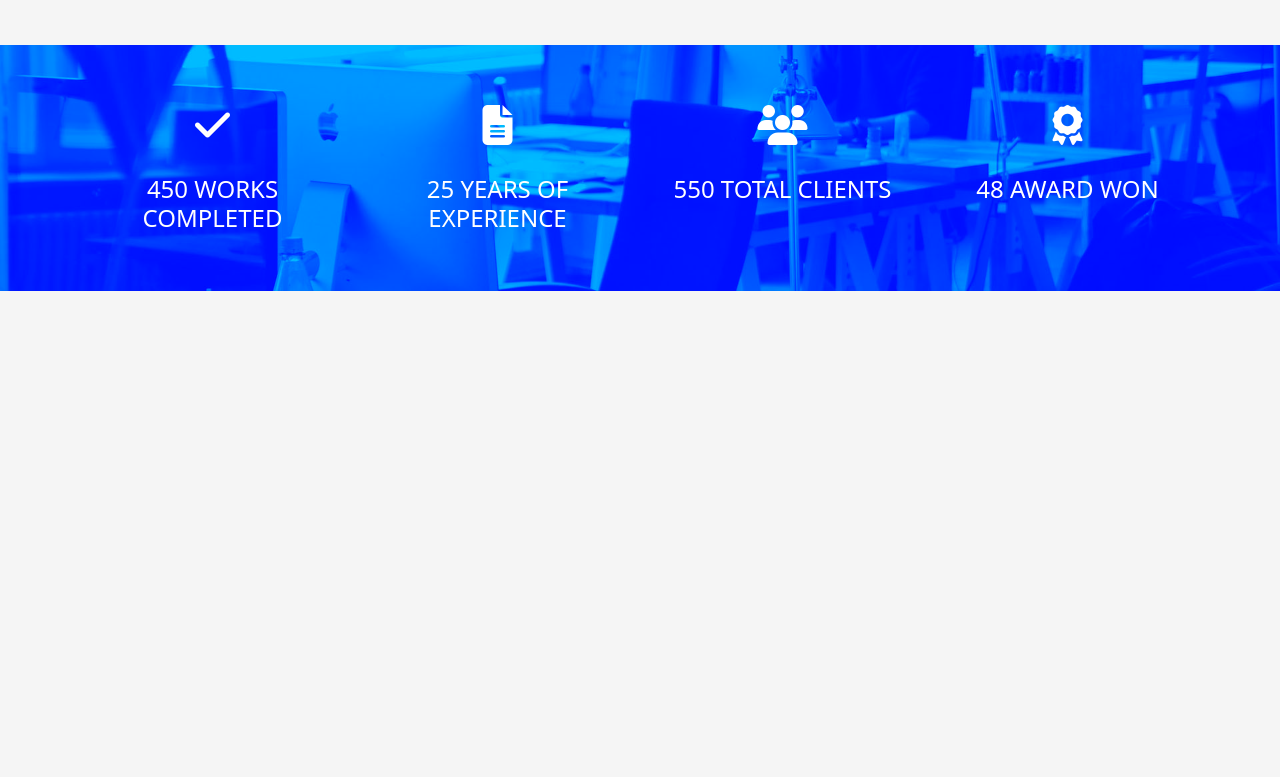
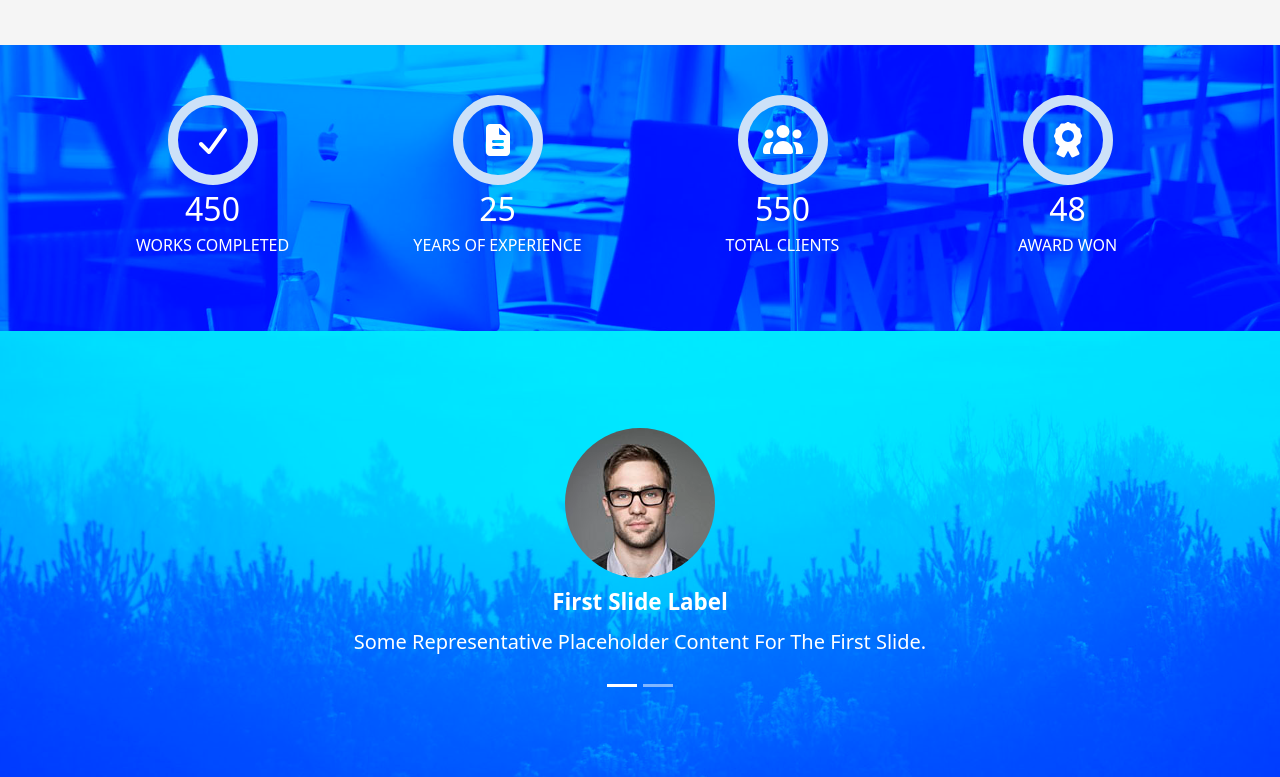
Before and after one commit to anasanwar210/Morgan, a plain HTML site: page index.html in a window 1280 px wide. Shown: the part 2434-3211 px from the top of the page. Before the commit the page ends 2725 px from the top, so only its background shows below. Drawn offline with Linux system fonts and the light colour scheme.

Commit message:
some changes

```diff
--- a/css/main.css
+++ b/css/main.css
@@ -1,6 +1,6 @@
 :root {
-  --blue-color: #0078ff;
-  --text-color: #4e4e4e;
+  --blue-color: rgb(0, 120, 255);
+  --text-color: rgb(78, 78, 78);
 }
 
 body {
@@ -8,7 +8,6 @@ body {
     "Liberation Sans" Arial sans-serif "Apple Color Emoji" "Segoe UI Emoji" "Segoe UI Symbol"
     "Noto Color Emoji";
   text-transform: capitalize;
-  /* position: relative; */
   overflow-x: hidden;
   background-color: #f5f5f5;
 }
@@ -372,12 +371,70 @@ header .main-text :where(h2, p) {
   padding: 50px 0;
   text-align: center;
 }
+
 #counter .icon {
-  font-size: 40px;
-  margin-bottom: 20px;
+  font-size: 32px;
+  margin: auto;
+  border: 10px solid rgb(205, 225, 248);
+  border-radius: 50%;
+  width: 90px;
+  height: 90px;
+  display: flex;
+  justify-content: center;
+  align-items: center;
+  padding: 10px;
 }
+
+#counter .stat span {
+  font-size: 2rem;
+  line-height: 48px;
+}
+
+#counter .stat h4 {
+  font-size: 1rem;
+  line-height: 24px;
+}
+
 /*
 =================================================
                 End Counter
 =================================================
 */
+
+.slider {
+  background-image: url(../images/overlay-bg.jpg);
+  background-color: var(--blue-color);
+  background-blend-mode: overlay;
+  background-size: cover;
+  background-position: center;
+  background-attachment: fixed;
+  padding: 5% 0;
+}
+
+.slider .img-contain {
+  width: 150px;
+  height: 150px;
+  border-radius: 50%;
+  overflow: hidden;
+  position: relative;
+  top: 50%;
+  left: 50%;
+  transform: translate(-50% , -90%);
+}
+
+.slider .carousel-inner{
+  padding-top: 15%;
+}
+
+.slider h5 {
+  font-size: 22.4px;
+  line-height: 33.6px;
+  margin-top: 16px;
+  font-weight: 600;
+}
+
+.slide p {
+  font-size: 20px;
+  line-height: 30px;
+  font-weight: 300;
+}
--- a/css/media.css
+++ b/css/media.css
@@ -51,7 +51,7 @@
   nav .container .navbar-collapse ul.navbar-nav li.x-mark {
     position: absolute;
     top: -5%;
-    right: 5%;
+    right: 0%;
     width: 40px;
     height: 40px;
     font-size: 25px;
@@ -61,9 +61,10 @@
     justify-content: center;
     align-items: center;
     border-radius: 8px;
+    color: #fff;
   }
 
-  nav .container .navbar-collapse ul.navbar-nav :where(li.x-mark, svg) {
+  nav .container .navbar-collapse ul.navbar-nav :where(li.x-mark, label) {
     cursor: pointer;
   }
 
--- a/index.html
+++ b/index.html
@@ -300,29 +300,33 @@
 	<div id="counter" class="counter">
 		<div class="container">
 			<div class="row">
-				<div class="col-md-3 stat">
+				<div class="col-md-3 mb-3 stat">
 					<div class="icon">
 						<i class="fas fa-check"></i>
 					</div>
-					<h4>450 WORKS COMPLETED</h4>
+					<span class="fs-">450</span>
+					<h4>WORKS COMPLETED</h4>
 				</div>
-				<div class="col-md-3 stat">
+				<div class="col-md-3 mb-3 stat">
 					<div class="icon">
 						<i class="fas fa-file-alt"></i>
 					</div>
-					<h4>25 YEARS OF EXPERIENCE</h4>
+					<span class="fs-">25</span>
+					<h4>YEARS OF EXPERIENCE</h4>
 				</div>
-				<div class="col-md-3 stat">
+				<div class="col-md-3 mb-3 stat">
 					<div class="icon">
 						<i class="fas fa-users"></i>
 					</div>
-					<h4>550 TOTAL CLIENTS</h4>
+					<span class="fs-">550</span>
+					<h4>TOTAL CLIENTS</h4>
 				</div>
-				<div class="col-md-3 stat">
+				<div class="col-md-3 mb-3 stat">
 					<div class="icon">
 						<i class="fas fa-award"></i>
 					</div>
-					<h4>48 AWARD WON</h4>
+					<span class="fs-">48</span>
+					<h4>AWARD WON</h4>
 				</div>
 			</div>
 		</div>
@@ -333,9 +337,58 @@
 						End Counter
 		============================
 	-->
+	<!--
+		============================
+					Start Carousel
+		============================
+	-->
+
+	<div id="slider" class="slider">
+		<div class="container">
+			<div id="carouselExampleCaptions" class="carousel slide">
+				<div class="carousel-indicators">
+					<button type="button" data-bs-target="#carouselExampleCaptions" data-bs-slide-to="0" class="active"
+						aria-current="true" aria-label="Slide 1"></button>
+					<button type="button" data-bs-target="#carouselExampleCaptions" data-bs-slide-to="1"
+						aria-label="Slide 2"></button>
+				</div>
+				<div class="carousel-inner">
+					<div class="carousel-item active">
+						<div class="img-contain">
+							<img src="images/testimonial-2.jpg" class="d-block w-100" alt="...">
+						</div>
+						<div class="carousel-caption d-none d-md-block">
+							<h5>First slide label</h5>
+							<p>Some representative placeholder content for the first slide.</p>
+						</div>
+					</div>
+					<div class="carousel-item">
+						<div class="img-contain">
+						<img src="images/testimonial-4.jpg" class="d-block w-100" alt="...">
+						</div>
+						<div class="carousel-caption d-none d-md-block">
+							<h5>Second slide label</h5>
+							<p>Some representative placeholder content for the second slide.</p>
+						</div>
+					</div>
+				</div>
+			</div>
+		</div>
+	</div>
+
+	<!--
+		============================
+					End carousel
+		============================
+	-->
+
+
+
 
 	<!-- <a href="#top" class="scroll-to-top"><i class="fa-solid fa-arrow-up"></i></a> -->
 
+	<script src="js/bootstrap.bundle.min.js"></script>
+	<script src="js/all.min.js"></script>
 </body>
 
 </html>
```
